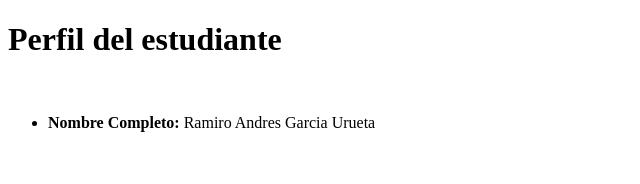
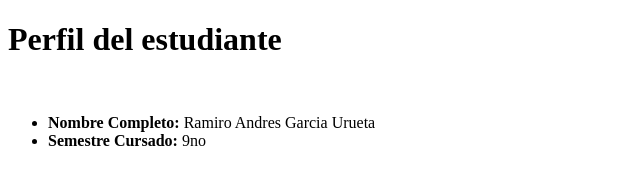
Before and after one commit to Ragar05/student-profile-app, a plain HTML site: page index.html in a window 1280 px wide. Shown: the whole page, without its empty margins (0-640 px from the left). Drawn offline with Linux system fonts and the light colour scheme.

Commit message:
feat: se agrego el semestre cursado

```diff
--- a/index.html
+++ b/index.html
@@ -11,6 +11,7 @@
     <div>
         <ul>
             <li><strong>Nombre Completo:</strong> Ramiro Andres Garcia Urueta</li>
+            <li><strong>Semestre Cursado:</strong> 9no</li>
         </ul>
     </div>
 </body>
```
